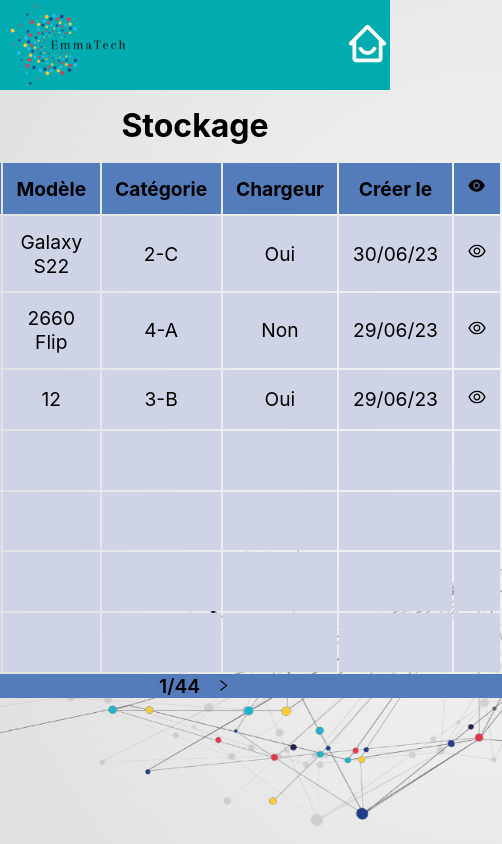
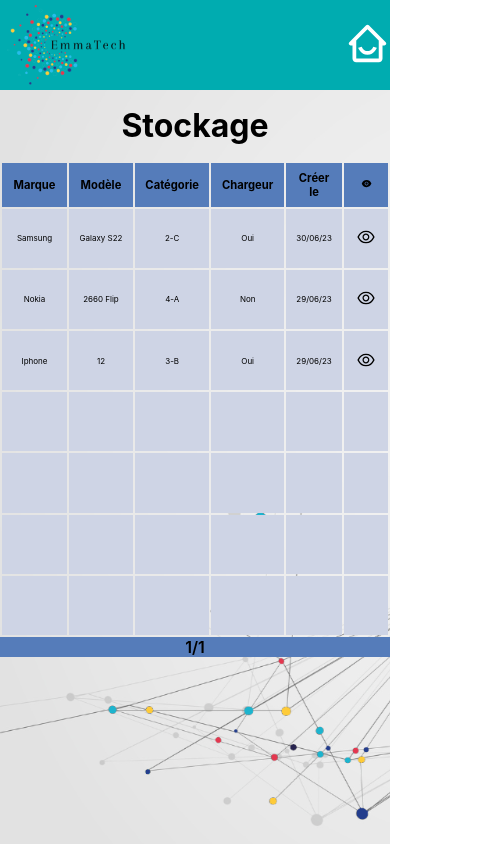
Before and after one commit to Elodie0530/EmmaTech, a React (Vite) app in the folder frontend/: page /stockage in a window 390 px wide. Shown: the whole page, 502 px wide, since content can reach past the window. Built offline with nearby package versions, Linux system fonts and the light colour scheme.

Commit message:
Responsive Stockage

```diff
--- a/frontend/src/pages/Stockage.jsx
+++ b/frontend/src/pages/Stockage.jsx
@@ -1,4 +1,4 @@
-import { AiOutlineRight, AiFillEye, AiOutlineEye } from "react-icons/ai";
+import { AiFillEye, AiOutlineEye } from "react-icons/ai";
 import { Link } from "react-router-dom";
 import Navbar from "../components/Navbar";
 import stockage from "../styles/Stockage.module.css";
@@ -69,12 +69,7 @@ export default function Stockage() {
       <section className={stockage.stockage}>
         <h1>Stockage</h1>
         <table>
-          <caption>
-            1/44
-            <button type="button">
-              <AiOutlineRight size={15} />
-            </button>
-          </caption>
+          <caption>1/1</caption>
           <thead>
             <tr>
               <th>Marque</th>
--- a/frontend/src/styles/Stockage.module.css
+++ b/frontend/src/styles/Stockage.module.css
@@ -41,3 +41,26 @@ td {
   border: none;
   padding-left: 1rem;
 }
+
+@media screen and (max-width: 600px) {
+  .stockage th {
+    width: 5rem;
+    font-size: 0.7rem;
+  }
+
+  .stockage td {
+    height: 3rem;
+    font-size: 0.5rem;
+  }
+
+  .stockage th,
+  td {
+    padding: 0.7em;
+    text-align: center;
+  }
+
+  .stockage caption {
+    font-size: 1rem;
+    font-weight: 600;
+  }
+}
```
